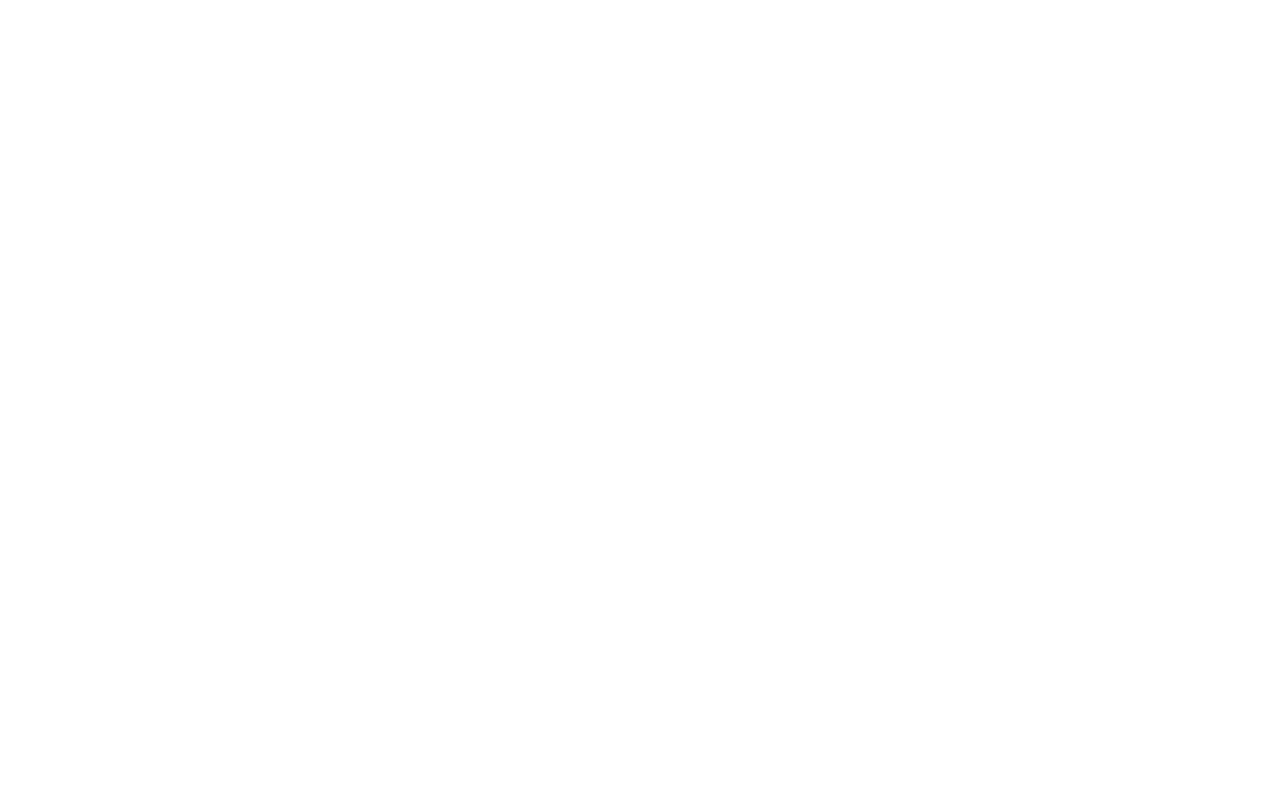
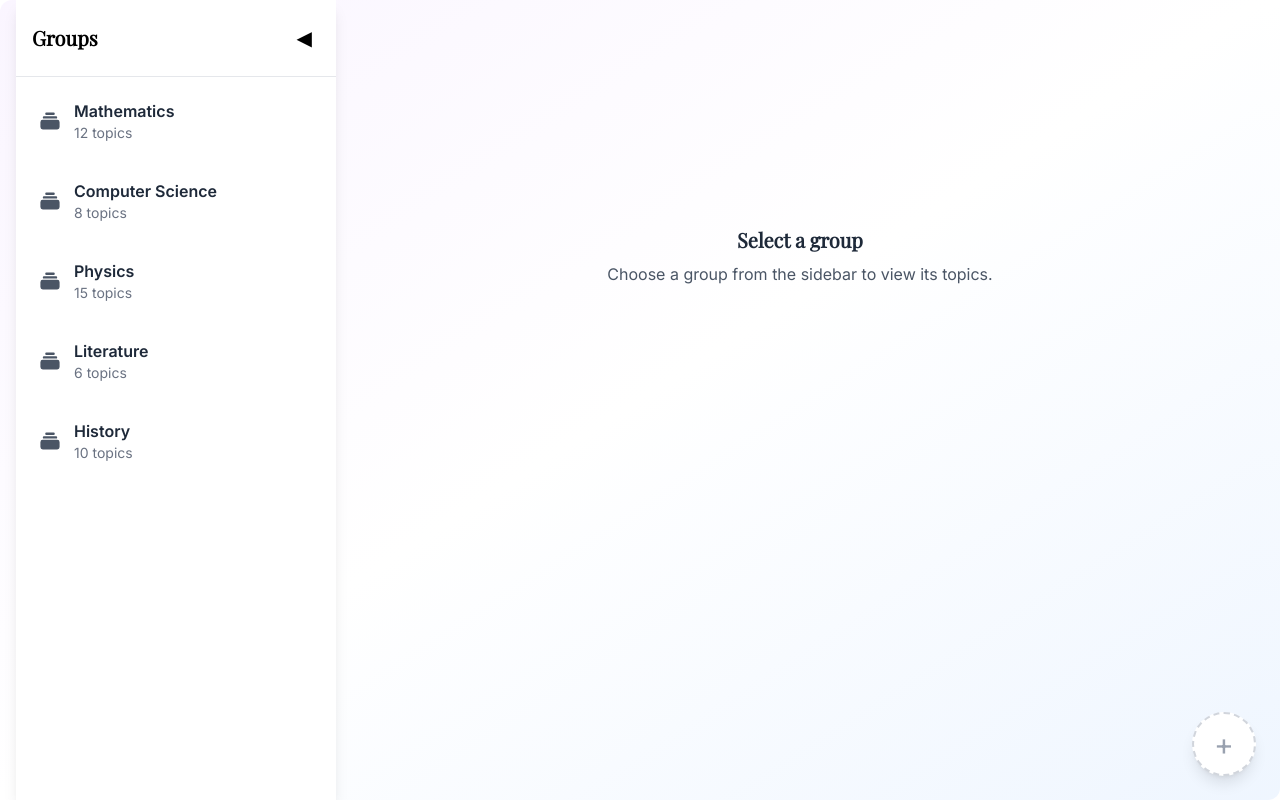
Before and after one commit to andyp1xe1/learnmaxxingFH25, a React (Vite) app in the folder learnmaxxing/: page /groups in a window 1280 px wide. Before the commit this address had no page. Built offline with nearby package versions, Linux system fonts and the light colour scheme; a web font is replaced by a local one.

Commit message:
fix: renamed and redisgned resource page to group page

```diff
--- a/learnmaxxing/src/App.tsx
+++ b/learnmaxxing/src/App.tsx
@@ -4,8 +4,7 @@
 import LandingPage from './LandingPage';
 import LogIn from './LogIn';
 import SignUp from './SignUp';
-import FileUploadDemo from './FileUploadDemo';
-import ResourcesPage from './ResourcesPage';
+import GroupsPage from './GroupsPage';
 
 type Credentials = {
   username: string;
@@ -28,8 +27,7 @@
           <Route path="/login" element={<LogIn onLogin={handleLogin} />} />
           <Route path="/signup" element={<SignUp onSignup={handleSignup} />} />
           <Route path="/" element={<LandingPage />}/>
-          <Route path="/upload-demo" element={<FileUploadDemo />} />
-          <Route path="/resources" element={<ResourcesPage />} />
+          <Route path="/groups" element={<GroupsPage />} />
         </Routes>
       </Router>
       </div>
--- a/learnmaxxing/src/FileUploadDemo.tsx
+++ /dev/null
@@ -1,94 +0,0 @@
-import React, { useState } from 'react';
-import FileUploadModal from './FileUploadModal';
-
-const FileUploadDemo: React.FC = () => {
-  const [isModalOpen, setIsModalOpen] = useState(false);
-
-  const handleUpload = async (files: File[]) => {
-    console.log('Files to upload:', files);
-
-    // Placeholder code for actual file upload
-    // This is where you would integrate with your worker
-    for (const file of files) {
-      console.log(`Uploading ${file.name} (${file.size} bytes)`);
-
-      // Simulate API call to worker
-      // const formData = new FormData();
-      // formData.append('file', file);
-      //
-      // const response = await fetch('/api/upload', {
-      //   method: 'POST',
-      //   body: formData
-      // });
-      //
-      // if (!response.ok) {
-      //   throw new Error(`Failed to upload ${file.name}`);
-      // }
-    }
-
-    console.log('All files uploaded successfully!');
-  };
-
-  return (
-    <div className="min-h-screen bg-gradient-to-br from-purple-50 via-white to-blue-50 p-8">
-      <div className="max-w-4xl mx-auto">
-        <div className="text-center mb-12">
-          <h1 className="text-4xl font-bold gradient-text mb-4 font-playfair">
-            File Upload Demo
-          </h1>
-          <p className="text-gray-600 text-lg font-inter">
-            Click the plus button below to open the file upload modal
-          </p>
-        </div>
-
-        {/* Plus Button */}
-        <div className="flex justify-center">
-          <button
-            onClick={() => setIsModalOpen(true)}
-            className="w-16 h-16 bg-white rounded-full shadow-lg hover:shadow-xl transition-all duration-200 flex items-center justify-center border-2 border-dashed border-gray-300 hover:border-purple-600 group"
-          >
-            <span className="text-3xl text-gray-400 group-hover:text-purple-600 transition-colors duration-200">
-              +
-            </span>
-          </button>
-        </div>
-
-        {/* Instructions */}
-        <div className="mt-12 max-w-2xl mx-auto text-center">
-          <div className="bg-white rounded-lg p-6 shadow-sm border border-gray-200">
-            <h3 className="text-lg font-semibold text-gray-800 mb-3 font-inter">
-              How to use:
-            </h3>
-            <ul className="text-gray-600 space-y-2 text-left font-inter">
-              <li className="flex items-center">
-                <span className="w-2 h-2 bg-purple-600 rounded-full mr-3"></span>
-                Click the plus button to open the upload modal
-              </li>
-              <li className="flex items-center">
-                <span className="w-2 h-2 bg-purple-600 rounded-full mr-3"></span>
-                Drag and drop PDF or TXT files into the upload area
-              </li>
-              <li className="flex items-center">
-                <span className="w-2 h-2 bg-purple-600 rounded-full mr-3"></span>
-                Or click the upload area to browse files
-              </li>
-              <li className="flex items-center">
-                <span className="w-2 h-2 bg-purple-600 rounded-full mr-3"></span>
-                Review your files and click "Upload Files"
-              </li>
-            </ul>
-          </div>
-        </div>
-
-        {/* File Upload Modal */}
-        <FileUploadModal
-          isOpen={isModalOpen}
-          onClose={() => setIsModalOpen(false)}
-          onUpload={handleUpload}
-        />
-      </div>
-    </div>
-  );
-};
-
-export default FileUploadDemo;
--- a/learnmaxxing/src/ResourcesPage.tsx
+++ b/learnmaxxing/src/GroupsPage.tsx
@@ -1,7 +1,7 @@
 import React, { useState } from 'react';
 import FileUploadModal from './FileUploadModal';
 
-interface Resource {
+interface Group {
   id: string;
   name: string;
   topicsCount: number;
@@ -15,13 +15,13 @@
   category: string;
 }
 
-const ResourcesPage: React.FC = () => {
+const GroupsPage: React.FC = () => {
   const [isSidebarOpen, setIsSidebarOpen] = useState(true);
-  const [selectedResource, setSelectedResource] = useState<string | null>(null);
+  const [selectedGroup, setSelectedGroup] = useState<string | null>(null);
   const [isUploadModalOpen, setIsUploadModalOpen] = useState(false);
 
   // Sample data - replace with actual data from your backend
-  const resources: Resource[] = [
+  const groups: Group[] = [
     { id: '1', name: 'Mathematics', topicsCount: 12 },
     { id: '2', name: 'Computer Science', topicsCount: 8 },
     { id: '3', name: 'Physics', topicsCount: 15 },
@@ -38,8 +38,8 @@
     { id: '6', title: 'Database Design', description: 'Relational databases and SQL fundamentals', completionPercentage: 70, category: '2' },
   ];
 
-  const filteredTopics = selectedResource
-    ? topics.filter(topic => topic.category === selectedResource)
+  const filteredTopics = selectedGroup
+    ? topics.filter(topic => topic.category === selectedGroup)
     : [];
 
   const handleUpload = async (files: File[]) => {
@@ -66,7 +66,7 @@
           {/* Sidebar Header */}
           <div className="p-4 border-b border-gray-200 flex items-center justify-between">
             {isSidebarOpen && (
-              <h2 className="text-xl font-bold gradient-text font-playfair">Resources</h2>
+              <h2 className="text-xl font-bold gradient-text font-playfair">Groups</h2>
             )}
             <button
               onClick={() => setIsSidebarOpen(!isSidebarOpen)}
@@ -78,34 +78,34 @@
             </button>
           </div>
 
-          {/* Resources List */}
+          {/* Groups List */}
           <div className="p-2">
-            {resources.map((resource) => (
+            {groups.map((group) => (
               <button
-                key={resource.id}
-                onClick={() => setSelectedResource(resource.id)}
+                key={group.id}
+                onClick={() => setSelectedGroup(group.id)}
                 className={`
                   w-full p-3 rounded-lg mb-2 text-left transition-all duration-200 group relative
-                  ${selectedResource === resource.id
+                  ${selectedGroup === group.id
                     ? 'bg-blue-100 border-2 border-blue-600'
                     : 'hover:bg-gray-50 border-2 border-transparent'
                   }
                 `}
-                title={!isSidebarOpen ? resource.name : undefined}
+                title={!isSidebarOpen ? group.name : undefined}
               >
                 <div className={`flex items-center ${!isSidebarOpen ? 'justify-center' : ''}`}>
                   <div className="flex-shrink-0">
                     <svg className="w-6 h-6 text-gray-600" fill="currentColor" viewBox="0 0 20 20" xmlns="http://www.w3.org/2000/svg">
-                      <path fillRule="evenodd" d="M4 4a2 2 0 012-2h4.586A2 2 0 0112 2.586L15.414 6A2 2 0 0116 7.414V16a2 2 0 01-2 2H6a2 2 0 01-2-2V4zm2 6a1 1 0 011-1h6a1 1 0 110 2H7a1 1 0 01-1-1zm1 3a1 1 0 100 2h6a1 1 0 100-2H7z" clipRule="evenodd"></path>
+                      <path d="M7 3a1 1 0 000 2h6a1 1 0 100-2H7zM4 7a1 1 0 011-1h10a1 1 0 110 2H5a1 1 0 01-1-1zM2 11a2 2 0 012-2h12a2 2 0 012 2v4a2 2 0 01-2 2H4a2 2 0 01-2-2v-4z"></path>
                     </svg>
                   </div>
                   {isSidebarOpen && (
                     <div className="flex-1 min-w-0 ml-3">
                       <h3 className="font-semibold text-gray-800 truncate font-inter">
-                        {resource.name}
+                        {group.name}
                       </h3>
                       <p className="text-sm text-gray-500 font-inter">
-                        {resource.topicsCount} topics
+                        {group.topicsCount} topics
                       </p>
                     </div>
                   )}
@@ -119,16 +119,10 @@
         <div className="flex-1 p-8">
           {/* Header */}
           <div className="mb-8">
+            {selectedGroup && (
               <h1 className="text-4xl font-bold gradient-text mb-4 font-playfair">
-              {selectedResource
-                ? resources.find(r => r.id === selectedResource)?.name
-                : 'Select a Resource'
-              }
+                {groups.find(g => g.id === selectedGroup)?.name}
               </h1>
-            {!selectedResource && (
-              <p className="text-gray-600 text-lg font-inter">
-                Choose a resource from the sidebar to view topics
-              </p>
             )}
           </div>
 
@@ -168,16 +162,25 @@
 
           {/* Empty State */}
           {filteredTopics.length === 0 && (
-            <div className="text-center py-16">
+            <div className="flex items-center justify-center min-h-96">
+              <div className="text-center">
                 <h3 className="text-xl font-semibold text-gray-800 mb-2 font-playfair">
-                {selectedResource ? 'No topics available' : 'Select a resource'}
+                  {groups.length === 0
+                    ? 'Add a group'
+                    : selectedGroup
+                      ? 'No topics available'
+                      : 'Select a group'
+                  }
                 </h3>
                 <p className="text-gray-600 font-inter">
-                {selectedResource
-                  ? 'This resource doesn\'t have any topics yet.'
-                  : 'Choose a resource from the sidebar to view its topics.'
+                  {groups.length === 0
+                    ? 'Create your first group to start organizing topics.'
+                    : selectedGroup
+                      ? 'This group doesn\'t have any topics yet.'
+                      : 'Choose a group from the sidebar to view its topics.'
                   }
                 </p>
+              </div>
             </div>
           )}
         </div>
@@ -196,4 +199,4 @@
   );
 };
 
-export default ResourcesPage;
+export default GroupsPage;
```
Lines whose indentation alone changed are shown as unchanged.
